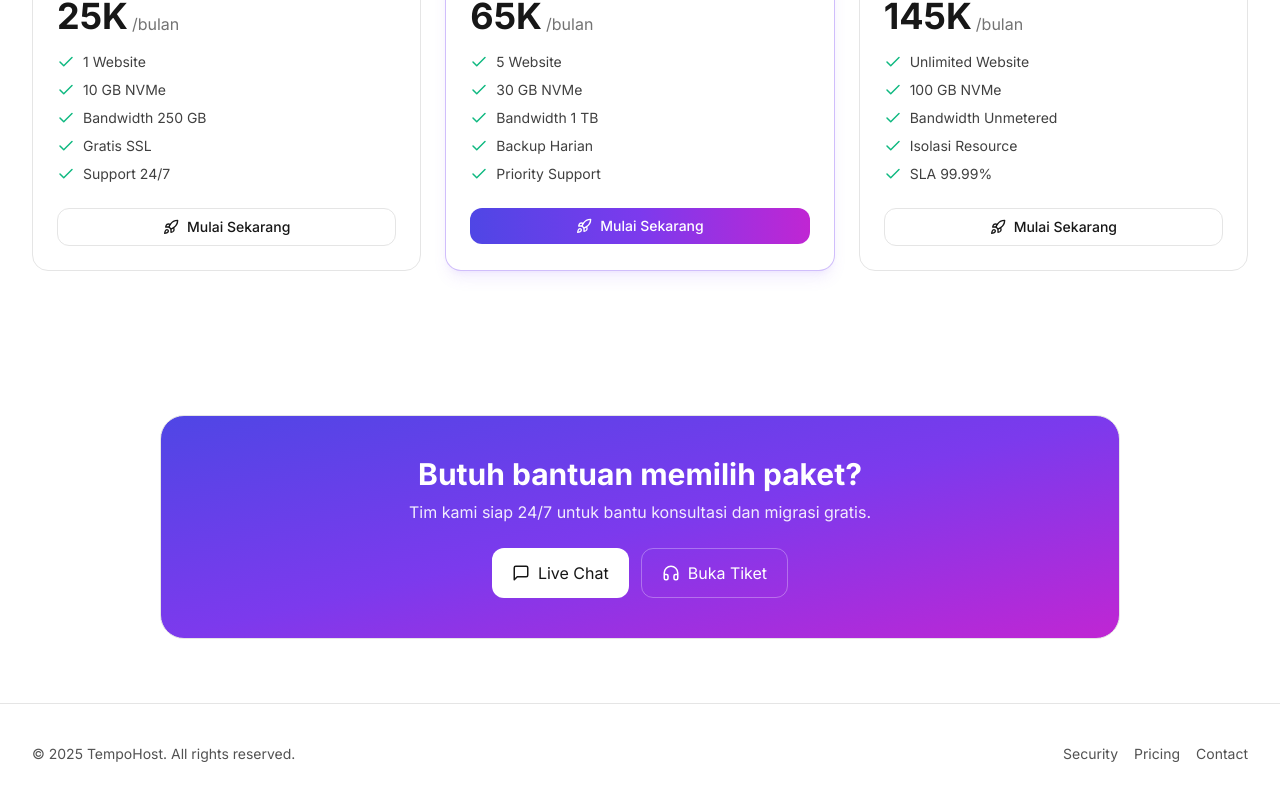
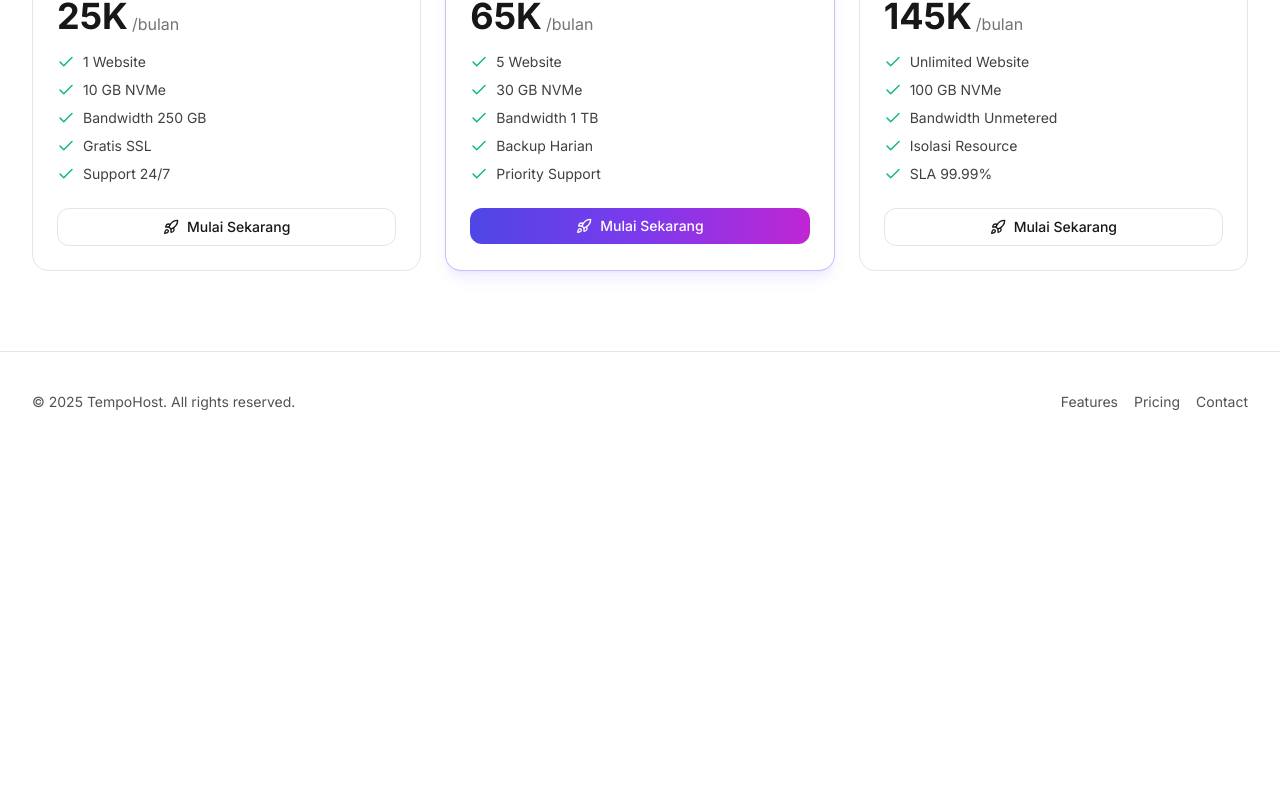
Before and after one commit to sarigama-yerra/frontend-repo_rk9z08z8_qbtnpj, a React (Vite) app: page / in a window 1280 px wide. Shown: the part 1767-2567 px from the top of the page. After the commit the page ends 2219 px from the top, so only its background shows below. Built offline with nearby package versions, Linux system fonts and the light colour scheme; a web font is replaced by a local one.

Commit message:
Update project prj_rk9z08z8 - 2025-11-09T04:20:25.283Z

```diff
--- a/src/App.jsx
+++ b/src/App.jsx
@@ -3,7 +3,6 @@ import Navbar from './components/Navbar';
 import Hero from './components/Hero';
 import Features from './components/Features';
 import Pricing from './components/Pricing';
-import CTA from './components/CTA';
 import ErrorBoundary from './components/ErrorBoundary';
 
 function App() {
@@ -15,13 +14,12 @@ function App() {
           <Hero />
           <Features />
           <Pricing />
-          <CTA />
         </main>
         <footer className="border-t border-neutral-200 dark:border-neutral-800 py-10">
           <div className="max-w-7xl mx-auto px-4 sm:px-6 lg:px-8 flex flex-col sm:flex-row items-center justify-between gap-4">
             <p className="text-sm text-neutral-600 dark:text-neutral-400">© {new Date().getFullYear()} TempoHost. All rights reserved.</p>
             <div className="flex items-center gap-4 text-sm text-neutral-600 dark:text-neutral-400">
-              <a href="#security" className="hover:text-neutral-900 dark:hover:text-white">Security</a>
+              <a href="#features" className="hover:text-neutral-900 dark:hover:text-white">Features</a>
               <a href="#pricing" className="hover:text-neutral-900 dark:hover:text-white">Pricing</a>
               <a href="#contact" className="hover:text-neutral-900 dark:hover:text-white">Contact</a>
             </div>
--- a/src/components/ErrorBoundary.jsx
+++ b/src/components/ErrorBoundary.jsx
@@ -11,21 +11,21 @@ export default class ErrorBoundary extends React.Component {
   }
 
   componentDidCatch(error, info) {
-    // You could log to an error reporting service here
-    // console.error('ErrorBoundary caught', error, info);
+    // Optionally send error reports here
   }
 
   render() {
     if (this.state.hasError) {
+      const isProd = import.meta.env.MODE === 'production';
       return (
-        <div className="min-h-screen flex items-center justify-center p-6 text-center">
+        <div className="min-h-screen flex items-center justify-center p-6 text-center bg-white dark:bg-neutral-950 text-neutral-900 dark:text-white">
           <div className="max-w-md">
             <h1 className="text-2xl font-semibold">Terjadi kesalahan saat memuat halaman</h1>
             <p className="mt-2 text-neutral-600 dark:text-neutral-300">Coba muat ulang halaman. Jika masalah berlanjut, matikan pemblokir konten atau koneksi jaringan terbatas.</p>
             <button onClick={() => window.location.reload()} className="mt-4 inline-flex items-center justify-center px-4 py-2 rounded-lg bg-neutral-900 text-white dark:bg-white dark:text-neutral-900">
               Muat Ulang
             </button>
-            {process.env.NODE_ENV !== 'production' && this.state.error && (
+            {!isProd && this.state.error && (
               <pre className="mt-4 text-left text-xs whitespace-pre-wrap bg-neutral-100 dark:bg-neutral-900/60 p-3 rounded-lg border border-neutral-200 dark:border-neutral-800 overflow-auto max-h-60">
                 {String(this.state.error)}
               </pre>
```
Also changed, not shown: 1 other file (tests, documents, lock files or other folders).
